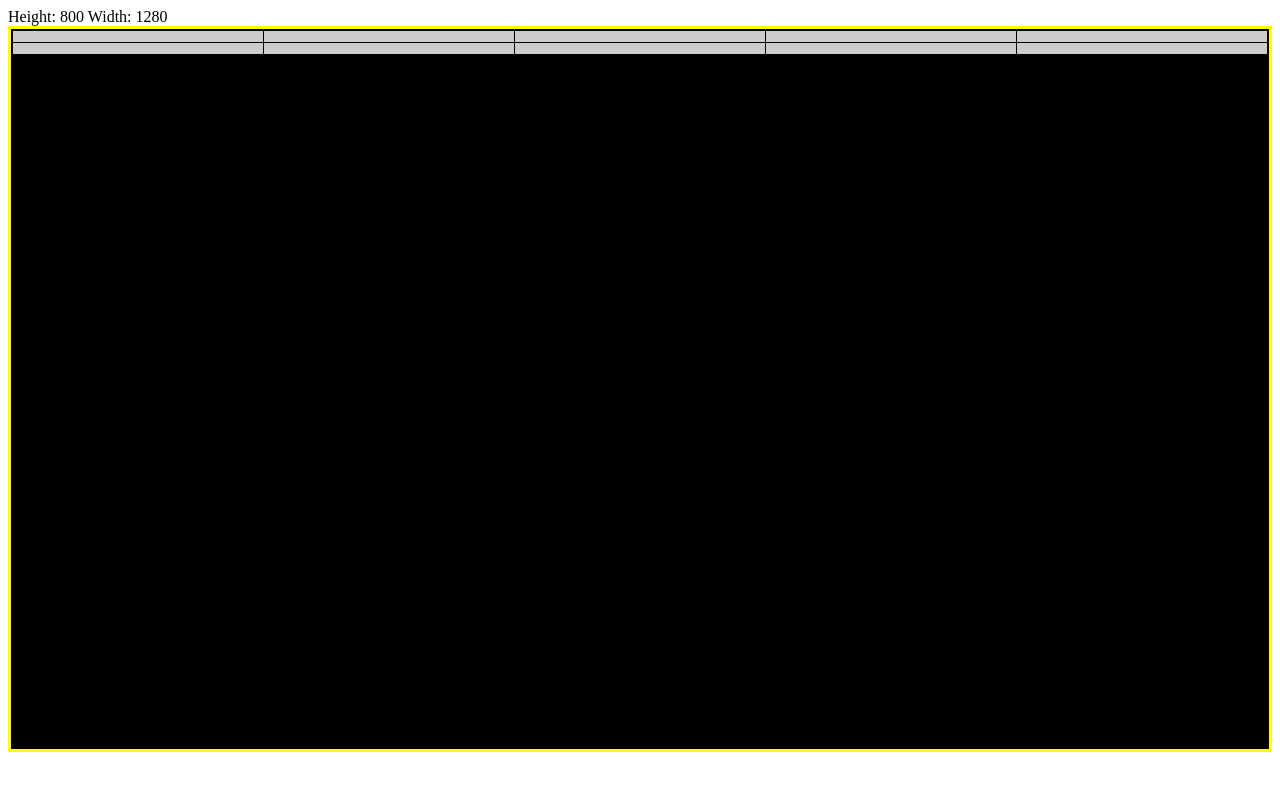
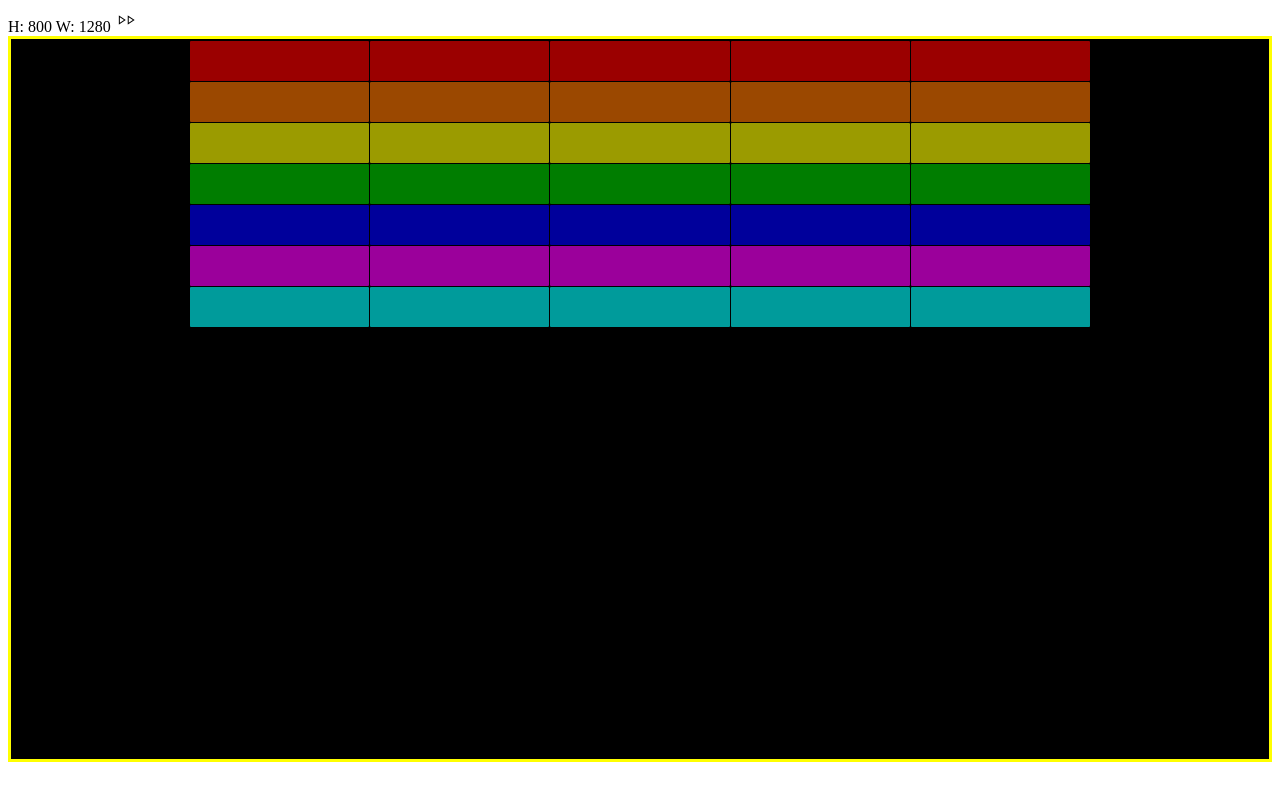
Before and after one commit to mtiganik/atariBreakout, a website: page index.html in a window 1280 px wide. Drawn offline with nearby package versions, Linux system fonts and the light colour scheme.

Commit message:
2 boards

```diff
--- /dev/null
+++ b/boards.js
@@ -0,0 +1,36 @@
+
+function fiveTimesFiveBoard() {
+  const parent = document.getElementById("grid-container")
+  parent.style.gridTemplateColumns= "auto auto auto auto auto";
+  for (let i = 0; i < 5; i++) {
+    for (let j = 0; j < 5; j++) {
+      const newDiv = document.createElement("div")
+      newDiv.innerHTML = "&nbsp";
+      newDiv.style.backgroundColor =
+      i == 0 ? "rgb(155,0,0)" : i == 1 ? "rgb(155,72,0)" : i == 2 ? "rgb(0,125,0)" :
+      i == 3 ? "rgb(0,0,155)" : i == 4 ? "rgb(155,0,155)" : "rgb(155,155,0";
+      newDiv.style.borderRadius = "1px"
+      parent.appendChild(newDiv)
+    }
+  }
+}
+
+function centeredRows() {
+  const parent = document.getElementById("grid-container")
+  parent.style.gridTemplateColumns= "auto auto auto auto auto";
+  parent.style.justifyContent = "center"
+  for (let i = 0; i < 7; i++) {
+    for (let j = 0; j < 5; j++) {
+      const newDiv = document.createElement("div")
+      newDiv.innerHTML = "&nbsp";
+      newDiv.style.width = "14vw"
+      newDiv.style.height = "5vh"
+      newDiv.style.backgroundColor =
+      i == 0 ? "rgb(155,0,0)" : i == 1 ? "rgb(155,72,0)" : i == 2 ? "rgb(155,155,0)":
+      i == 3 ? "rgb(0,125,0)" : i == 4 ? "rgb(0,0,155)" : i == 5 ? "rgb(155,0,155)" : "rgb(0,155,155";
+      newDiv.style.borderRadius = "1px"
+
+      parent.appendChild(newDiv)
+    }
+  }
+}
--- a/index.html
+++ b/index.html
@@ -5,43 +5,37 @@
   <meta name="viewport" content="width=device-width, initial-scale=1.0">
   <link rel="icon" type="image/x-icon" href="/images/favicon.ico">
   <link rel="stylesheet" href="styles.css">
+  <link rel="stylesheet" href="https://fonts.googleapis.com/css2?family=Material+Symbols+Outlined:opsz,wght,FILL,GRAD@20..48,100..700,0..1,-50..200" />
+  <script src="boards.js" ></script>
   <title>Atari Breakout</title>
 </head>
 <body>
 
-  <span id="height">Height: <span></span></span>
-  <span id="width">Width: <span></span></span>
+  <span id="height">H: <span></span></span>
+  <span id="width">W: <span></span></span>
+  <span class="material-symbols-outlined">
+    fast_forward
+    </span>
   <div class="board">
-    <div class="grid-container">
-      <div>&nbsp;</div>
-      <div>&nbsp;</div>
-      <div>&nbsp;</div>
-      <div>&nbsp;</div>
-      <div>&nbsp;</div>
-      <div>&nbsp;</div>
-      <div>&nbsp;</div>
-      <div>&nbsp;</div>
-      <div>&nbsp;</div>
-      <div>&nbsp;</div>
+    <div class="grid-container" id="grid-container">
     </div>
 
   </div>
 
   <script>
-        const height = document.querySelector("#height span");
-        const width = document.querySelector("#width span");
-
+        function getWindowSize(){
+          document.querySelector("#height span").innerHTML = window.innerHeight;
+          document.querySelector("#width span").innerHTML = window.innerWidth;
+        }
         // Function to update height and width
-        function updateSize() {
-            height.innerHTML = window.innerHeight;
-            width.innerHTML = window.innerWidth;
-        }
 
         // Add event listener for window resize
-        window.addEventListener('resize', updateSize);
+        window.addEventListener('resize', getWindowSize);
+        getWindowSize();
+        // Initial update
+        // fiveTimesFiveBoard();
+        centeredRows();
 
-        // Initial update
-        updateSize();
 </script>
 
 
--- a/styles.css
+++ b/styles.css
@@ -9,15 +9,23 @@
 
 .grid-container {
   display: grid;
-  grid-template-columns: auto auto auto auto auto;
+  /* grid-template-columns: auto auto auto auto auto; */
   justify-content: flex;
   gap: 1px;
   padding: 2px;
 }
 
 .grid-container > div {
-  background-color: rgba(255, 255, 255, 0.8);
   text-align: center;
   font-size: x-small;
+  height: 7vh
   /* display: inline-block; */
 }
+
+.material-symbols-outlined {
+  font-variation-settings:
+  'FILL' 0,
+  'wght' 200,
+  'GRAD' 0,
+  'opsz' 24
+}
```
